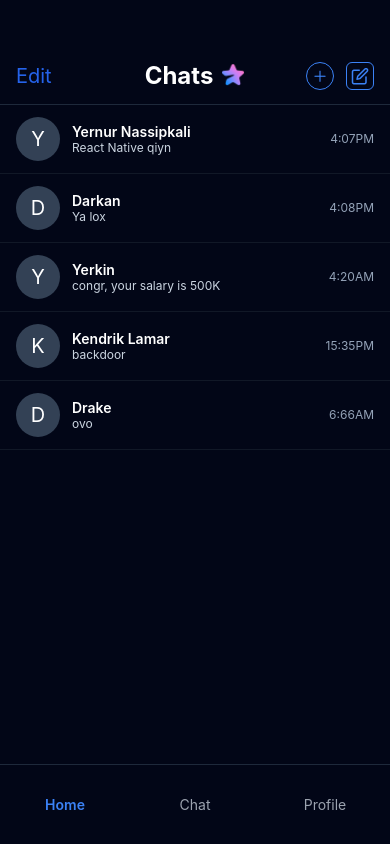
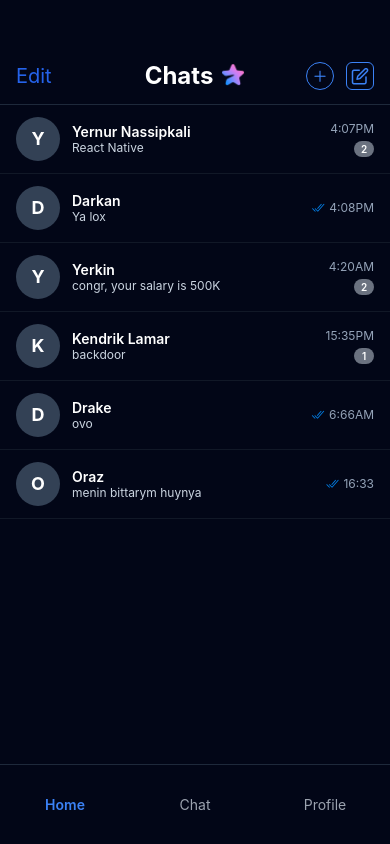
Before and after one commit to nassipkaliv/chat-app, a React Native app: screen / in a window 390 px wide. Built offline with nearby package versions, Linux system fonts and the light colour scheme.

Commit message:
homeScreen design v1.0

```diff
--- a/src/screens/homeScreen.tsx
+++ b/src/screens/homeScreen.tsx
@@ -2,56 +2,83 @@ import React from 'react'
 import { View, Text, ScrollView, TouchableOpacity, Image } from 'react-native'
 import { Ionicons, Feather } from '@expo/vector-icons'
 
-type ChatInfoProps = {
+type Chat = {
   id: string
   title: string
   lastMessage: string
   lastTime: string
+  unread: number
+  ticked: boolean
 }
 
-const myChats: ChatInfoProps[] = [
+const myChats: Chat[] = [
   {
     id: '1',
     title: 'Yernur Nassipkali',
-    lastMessage: 'React Native qiyn',
+    lastMessage: 'React Native',
     lastTime: '4:07PM',
+    unread: 2,
+    ticked: false,
   },
   {
     id: '2',
     title: 'Darkan',
     lastMessage: 'Ya lox',
     lastTime: '4:08PM',
+    unread: 0,
+    ticked: true,
   },
   {
     id: '3',
     title: 'Yerkin',
     lastMessage: 'congr, your salary is 500K',
     lastTime: '4:20AM',
+    unread: 2,
+    ticked: false,
   },
   {
     id: '4',
     title: 'Kendrik Lamar',
     lastMessage: 'backdoor',
     lastTime: '15:35PM',
+    unread: 1,
+    ticked: false,
   },
   {
     id: '5',
     title: 'Drake',
     lastMessage: 'ovo',
     lastTime: '6:66AM',
+    unread: 0,
+    ticked: true,
+  },
+  {
+    id: '6',
+    title: 'Oraz',
+    lastMessage: 'menin bittarym huynya',
+    lastTime: '16:33',
+    unread: 0,
+    ticked: true,
   },
 ]
 
-const ChatInfo = ({title, lastMessage, lastTime }: ChatInfoProps) => {
+type ChatInfoProps = {
+  title: string
+  lastMessage: string
+  lastTime: string
+  unread: number
+  ticked: boolean
+}
+
+const ChatInfo = ({ title, lastMessage, lastTime, unread, ticked }: ChatInfoProps) => {
   return (
     <TouchableOpacity>
       <View className="flex-row items-center px-4 py-3 border-b border-gray-900">
         <View className="w-11 h-11 rounded-full bg-slate-700 items-center justify-center mr-3">
-       <Text className='text-white text-bold text-xl'>
-        {title[0]}
+          <Text className="text-white font-bold text-lg">
+            {title[0]?.toUpperCase()}
           </Text>
         </View>
-
         <View className="flex-1">
           <Text className="text-white font-semibold">
             {title}
@@ -60,9 +87,29 @@ const ChatInfo = ({title, lastMessage, lastTime }: ChatInfoProps) => {
             {lastMessage}
           </Text>
         </View>
-      <Text className="text-xs text-slate-400 ml-2">
+        <View className="flex-col items-end gap-1">
+          <View className="flex-row items-center gap-1">
+            {ticked && (
+              <Ionicons
+                name={ticked ? 'checkmark-done' : 'checkmark'}
+                size={14}
+                color={ticked ? '#037ee5' : '#037ee5'}
+              />
+
+            )}
+            <Text className="text-xs text-slate-400">
               {lastTime}
             </Text>
+          </View>
+
+          {unread > 0 && (
+            <View className="self-end min-w-[20px] h-4 rounded-full bg-gray-500 items-center justify-center px-1">
+              <Text className="text-[10px] text-white font-semibold">
+                {unread}
+              </Text>
+            </View>
+          )}
+        </View>
       </View>
     </TouchableOpacity>
   )
@@ -102,16 +149,18 @@ const HomeScreen = () => {
 
       <View className="h-px bg-slate-800" />
 
-      <ScrollView className="flex-1">
+      <View className="flex-1">
         {myChats.map(chat => (
           <ChatInfo
             key={chat.id}
             title={chat.title}
             lastMessage={chat.lastMessage}
-            lastTime={chat.lastTime} id={''}
+            lastTime={chat.lastTime}
+            unread={chat.unread}
+            ticked={chat.ticked}
           />
         ))}
-      </ScrollView>
+      </View>
     </View>
   )
 }
```
Lines whose indentation alone changed are shown as unchanged.
